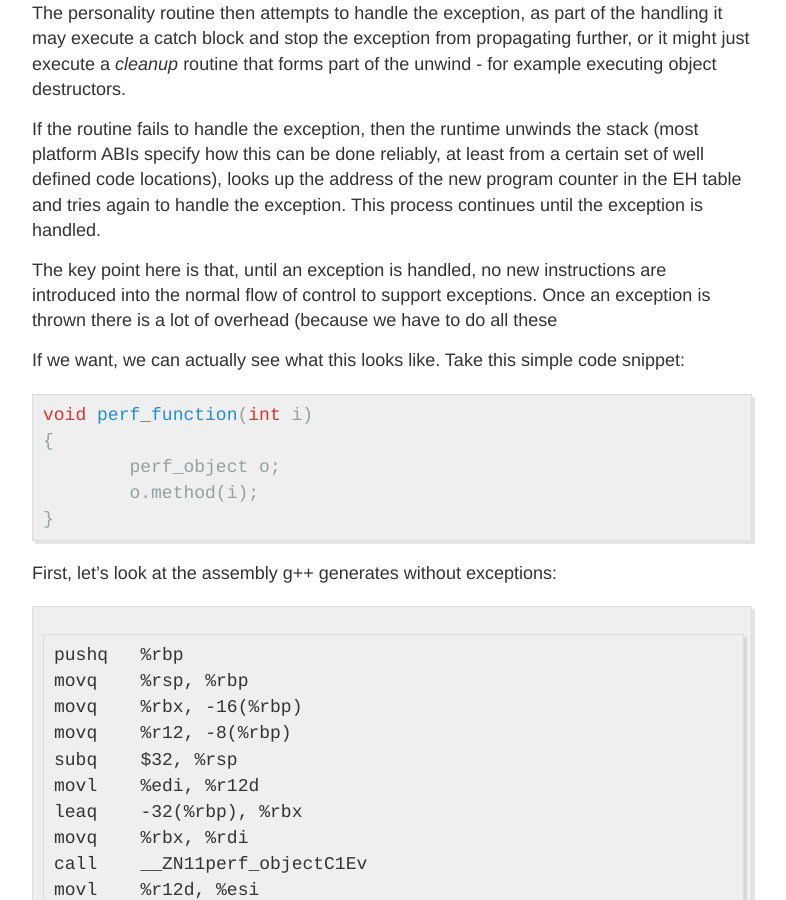
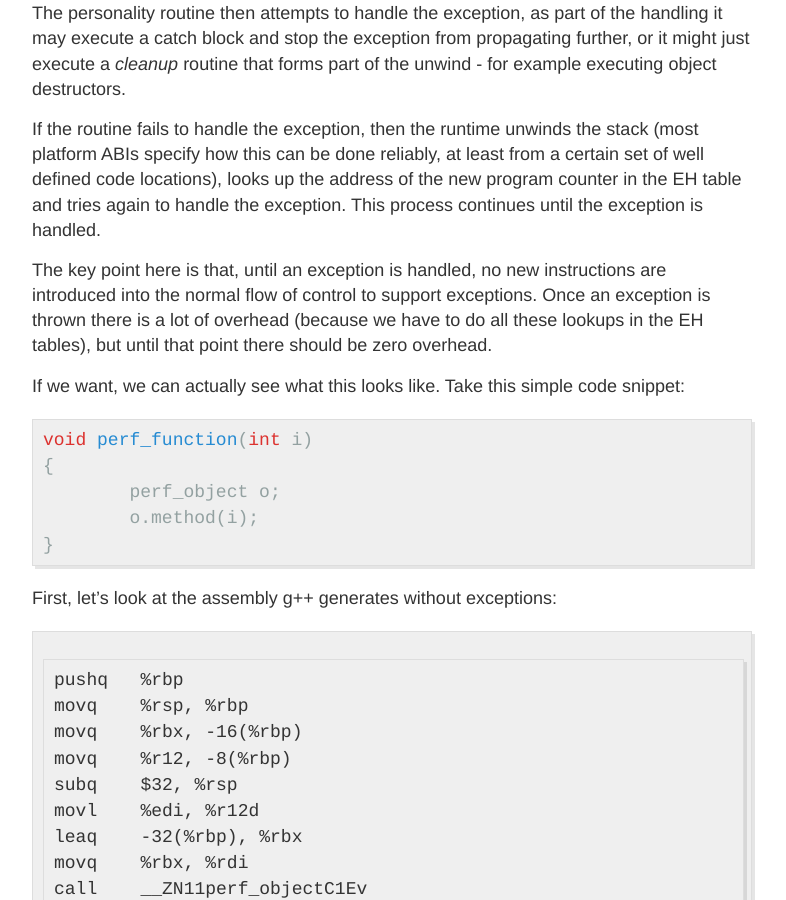
Before and after one commit to adambowen/adambowen.github.io, a Jekyll site: the page built from _posts/2016-09-15-Exceptions-Part-2.md, in a window 1280 px wide and 900 px high, scrolled down 1625 px. Shown: the whole window, without its empty margins (248-1034 px from the left). Built offline with Jekyll 4.4.1, drawn with Linux system fonts in a browser that asks for light colours; comment, search, counter and statistics services are not loaded.

Commit message:
post(exceptions): lost half a sentance somewhere

```diff
--- a/_posts/2016-09-15-Exceptions-Part-2.md
+++ b/_posts/2016-09-15-Exceptions-Part-2.md
@@ -50,6 +50,7 @@ process continues until the exception is handled.
 The key point here is that, until an exception is handled, no new instructions
 are introduced into the normal flow of control to support exceptions. Once an
 exception is thrown there is a lot of overhead (because we have to do all these
+lookups in the EH tables), but until that point there should be zero overhead.
 
 If we want, we can actually see what this looks like. Take this simple code
 snippet:
```
